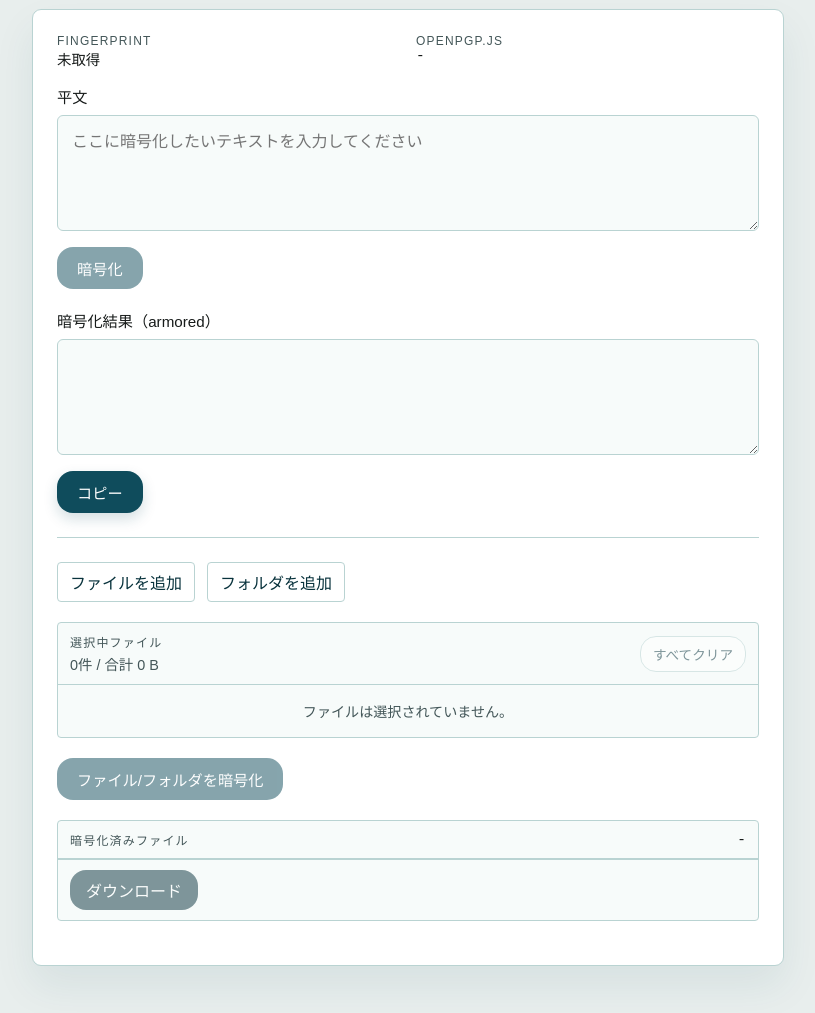
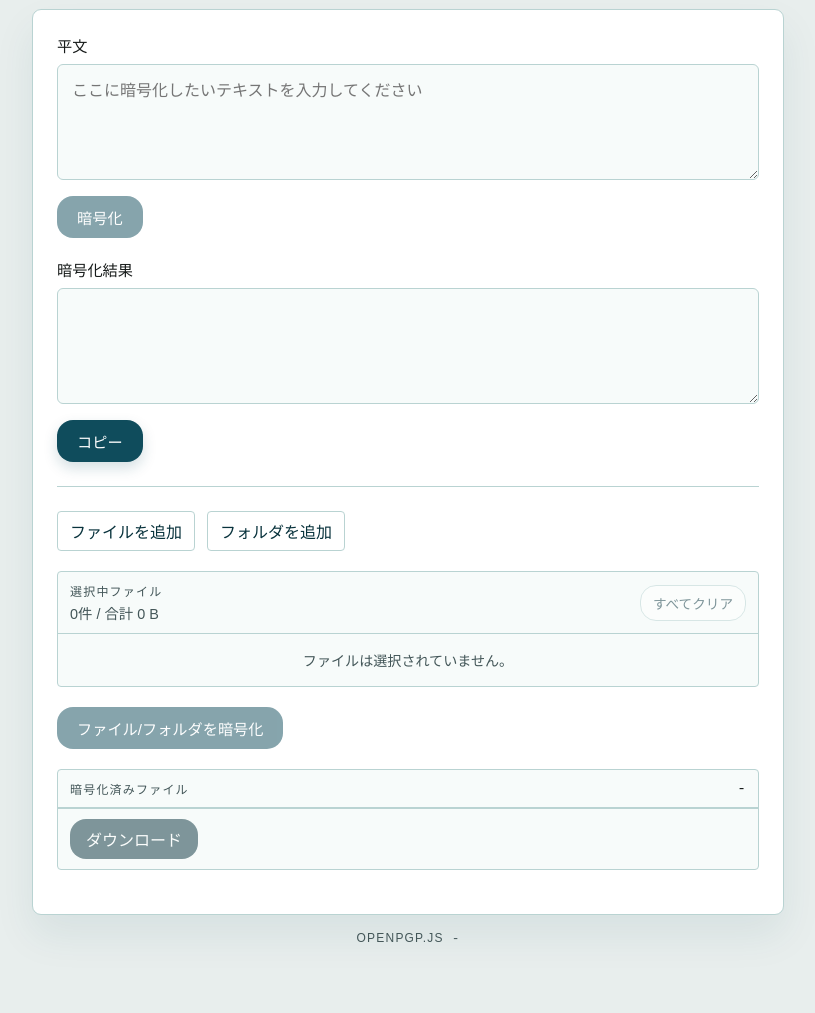
Before and after one commit to s3-odara/webpgp-ui, a plain HTML site: page site/index.html in a window 1280 px wide. Shown: the part 75-1088 px from the top of the page, without its empty margins (232-1047 px from the left). Drawn offline with Linux system fonts and the light colour scheme; no server answers.

Commit message:
refactor(ui): simplify metadata display
Remove the same-origin fingerprint because it does not establish key authenticity against a compromised page. Keep the OpenPGP.js version as secondary footer information and shorten the result label to reduce visual noise.

```diff
--- a/site/app.mjs
+++ b/site/app.mjs
@@ -1,7 +1,6 @@
 import * as openpgp from './vendor/openpgp.min.mjs';
 
 const elements = {
-  fingerprint: document.getElementById('fingerprint'),
   openpgpVersion: document.getElementById('openpgp-version'),
   error: document.getElementById('error'),
   plaintext: document.getElementById('plaintext'),
@@ -94,7 +93,6 @@ async function loadPublicKey() {
     }
     const armoredKey = await res.text();
     publicKey = await openpgp.readKey({ armoredKey });
-    elements.fingerprint.textContent = publicKey.getFingerprint();
     setError('');
     elements.encrypt.disabled = false;
     updateFileEncryptionControls();
@@ -102,7 +100,6 @@ async function loadPublicKey() {
     publicKey = null;
     elements.encrypt.disabled = true;
     updateFileEncryptionControls();
-    elements.fingerprint.textContent = '未取得';
     setError(err instanceof Error ? err.message : '公開鍵の取得に失敗しました');
   }
 }
--- a/site/index.html
+++ b/site/index.html
@@ -14,16 +14,6 @@
       </header>
 
       <section class="panel">
-        <div class="meta">
-          <div>
-            <div class="label">Fingerprint</div>
-            <div id="fingerprint" class="mono">読み込み中...</div>
-          </div>
-          <div>
-            <div class="label">OpenPGP.js</div>
-            <div id="openpgp-version" class="mono">-</div>
-          </div>
-        </div>
         <div id="error" class="error" role="alert" aria-live="polite"></div>
 
         <label class="field">
@@ -35,7 +25,7 @@
         </div>
 
         <label class="field">
-          <span>暗号化結果（armored）</span>
+          <span>暗号化結果</span>
           <textarea id="ciphertext" rows="5" readonly></textarea>
         </label>
         <div class="actions">
@@ -80,6 +70,11 @@
           </div>
         </section>
       </section>
+
+      <footer class="app-footer">
+        <span class="label">OpenPGP.js</span>
+        <span id="openpgp-version" class="mono">-</span>
+      </footer>
     </main>
 
     <script type="module" src="./app.mjs"></script>
--- a/site/style.css
+++ b/site/style.css
@@ -47,13 +47,6 @@ h1 {
   box-shadow: 0 20px 40px rgba(15, 76, 92, 0.08);
 }
 
-.meta {
-  display: grid;
-  gap: 16px;
-  grid-template-columns: repeat(auto-fit, minmax(220px, 1fr));
-  margin-bottom: 16px;
-}
-
 .label {
   font-size: 0.75rem;
   text-transform: uppercase;
@@ -66,6 +59,18 @@ h1 {
   text-transform: uppercase;
   font-size: 0.9rem;
   word-break: break-all;
+}
+
+.app-footer {
+  display: flex;
+  justify-content: center;
+  gap: 8px;
+  margin-top: 16px;
+  color: var(--muted);
+}
+
+.app-footer .mono {
+  font-size: 0.8rem;
 }
 
 .error {
```
